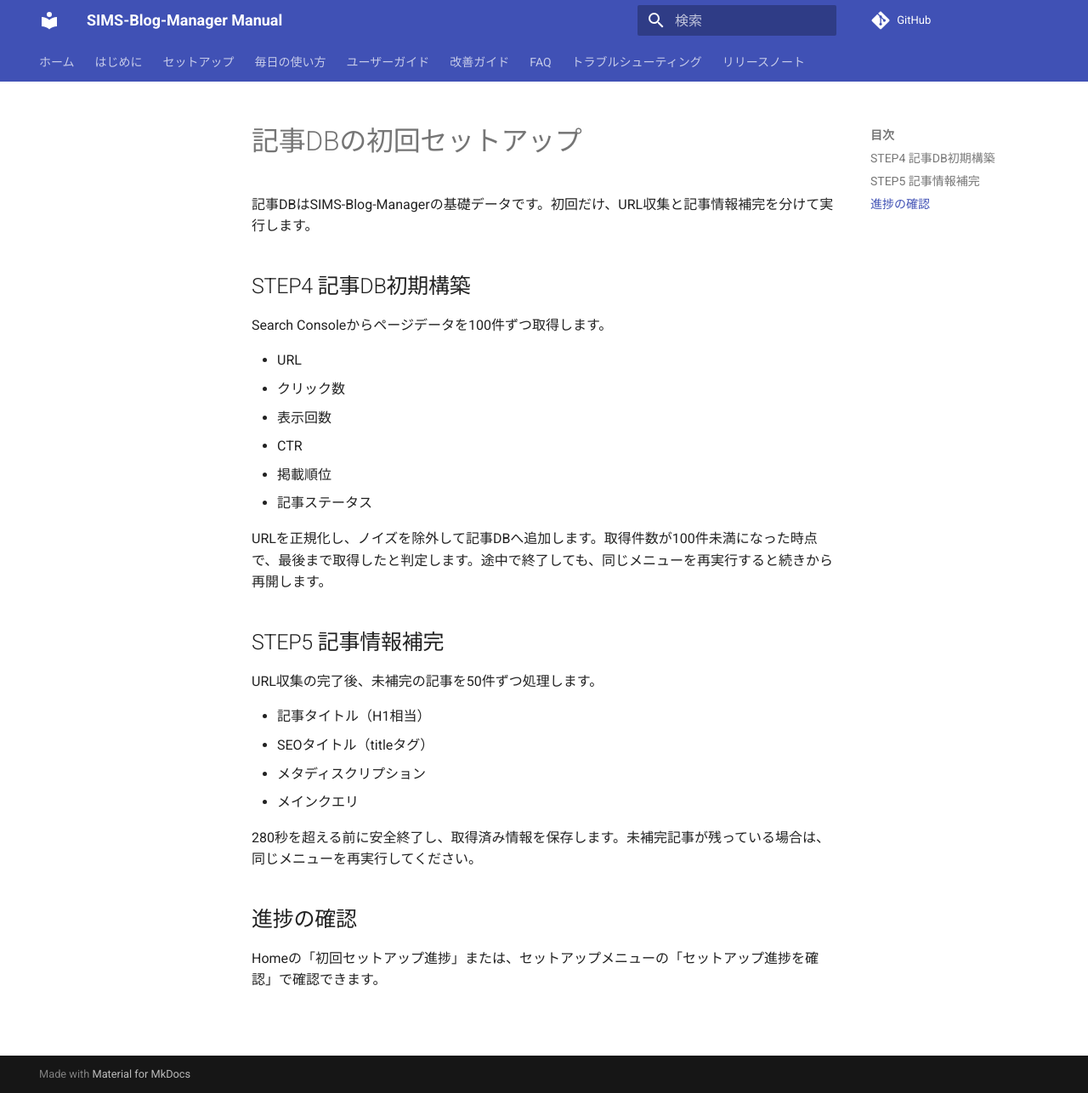
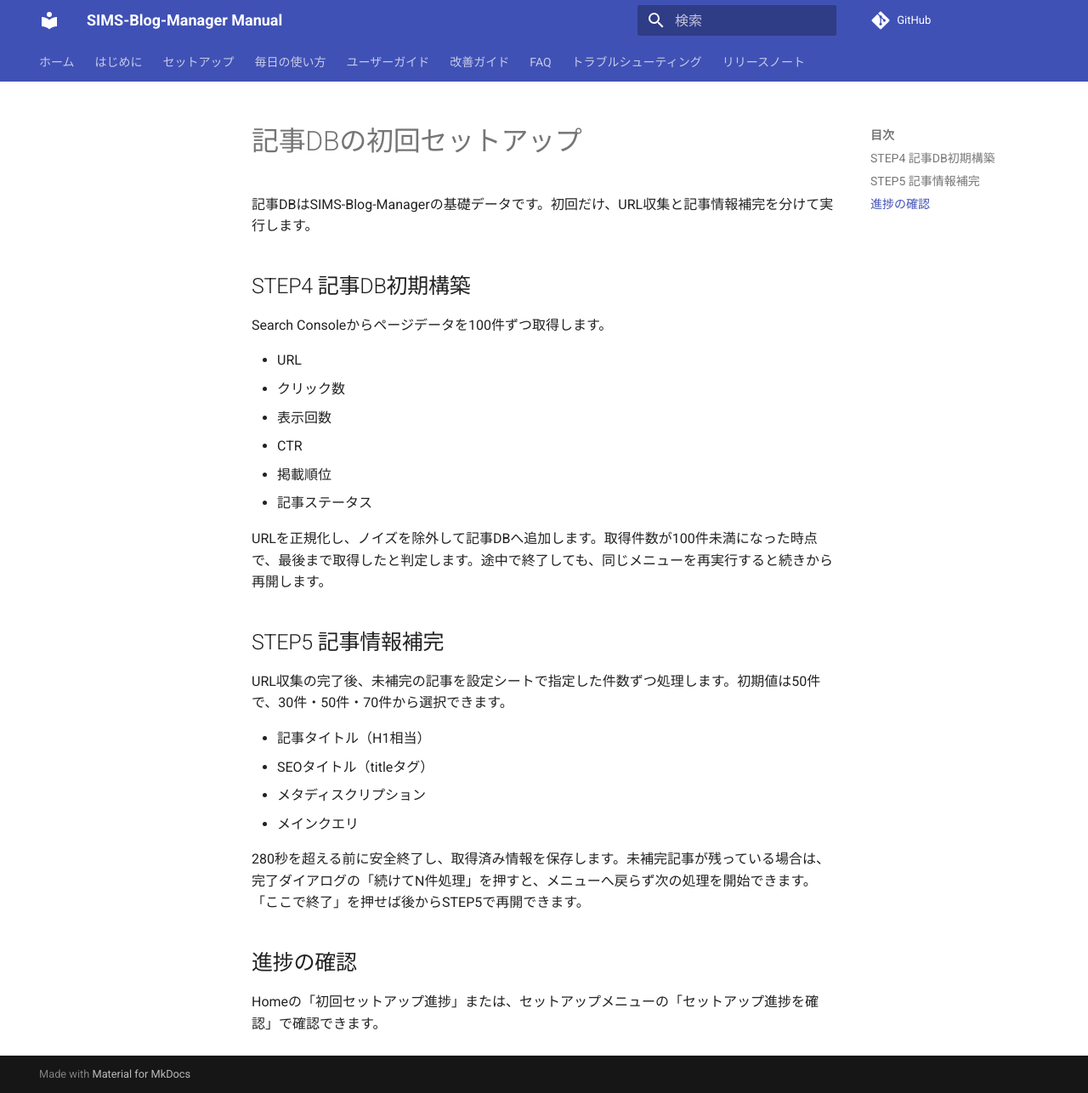
Before and after one commit to simstools55-ops/SIMS-Blog-Manager, an MkDocs documentation site: the page built from docs/setup/article-db-foundation.md, in a window 1280 px wide and 1286 px high. Shown: the whole window at 85% size. Built offline with MkDocs 1.6.1 and Material for MkDocs 9.7.7, drawn with Linux system fonts in a browser that asks for light colours; comment, search, counter and statistics services are not loaded.

Commit message:
Product 5.0 ArticleDB Settings Continuation

```diff
--- a/docs/setup/article-db-foundation.md
+++ b/docs/setup/article-db-foundation.md
@@ -17,14 +17,14 @@
 
 ## STEP5 記事情報補完
 
-URL収集の完了後、未補完の記事を50件ずつ処理します。
+URL収集の完了後、未補完の記事を設定シートで指定した件数ずつ処理します。初期値は50件で、30件・50件・70件から選択できます。
 
 - 記事タイトル（H1相当）
 - SEOタイトル（titleタグ）
 - メタディスクリプション
 - メインクエリ
 
-280秒を超える前に安全終了し、取得済み情報を保存します。未補完記事が残っている場合は、同じメニューを再実行してください。
+280秒を超える前に安全終了し、取得済み情報を保存します。未補完記事が残っている場合は、完了ダイアログの「続けてN件処理」を押すと、メニューへ戻らず次の処理を開始できます。「ここで終了」を押せば後からSTEP5で再開できます。
 
 ## 進捗の確認
 
```
Also changed, not shown: 1 other file.
